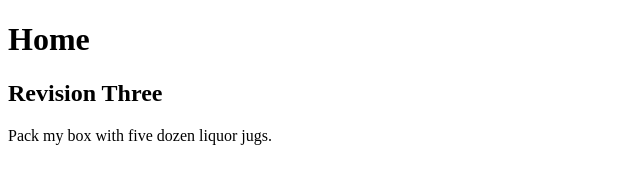
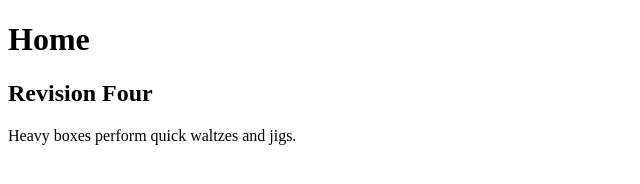
Before and after one commit to kartem01/explore_california, a plain HTML site: page index.html in a window 1280 px wide. Shown: the full height of the page, 0-640 px from the left. Drawn offline with Linux system fonts and the light colour scheme.

Commit message:
revision four

```diff
--- a/index.html
+++ b/index.html
@@ -6,7 +6,7 @@
 </head>
 <body>
     <h1>Home</h1>
-    <h2>Revision Three</h2>
-    <p>Pack my box with five dozen liquor jugs.</p>
+    <h2>Revision Four</h2>
+    <p>Heavy boxes perform quick waltzes and jigs.</p>
 </body>
 </html>
```
